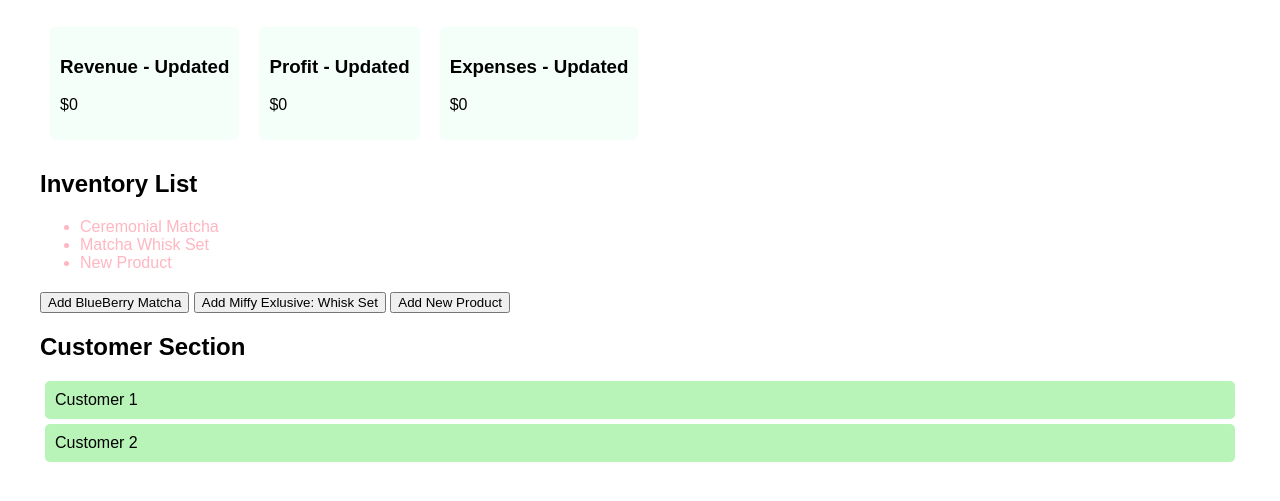
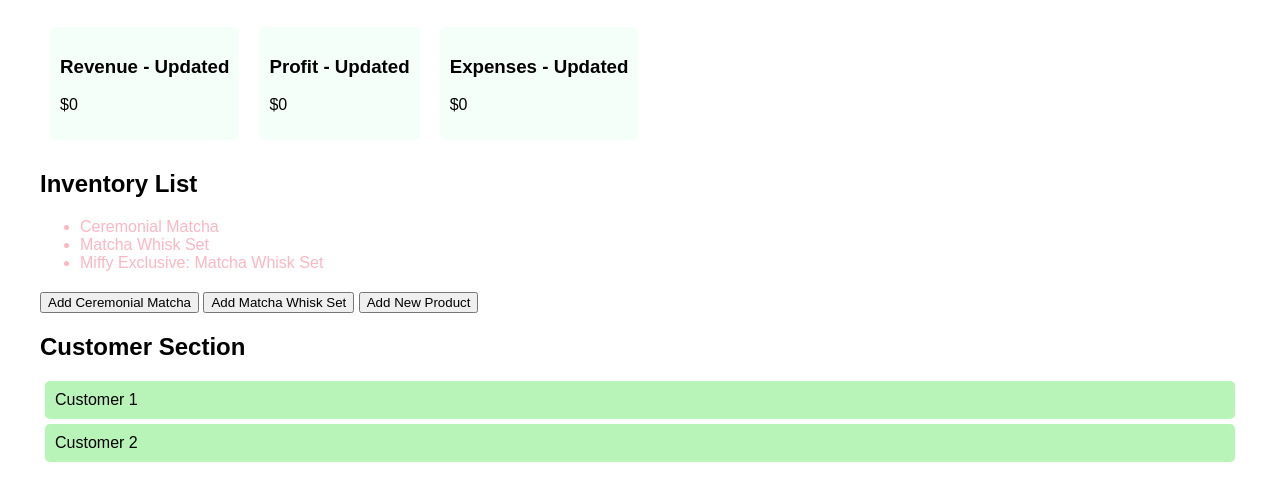
Before and after one commit to ashlym1/Coding-Challenge--12, a plain HTML site: page index.htm in a window 1280 px wide. Both pictures are taken after a click on the button "Add New Product". Shown: the part 151-652 px from the top of the page. Drawn offline with Linux system fonts and the light colour scheme.

Commit message:
Added new product

```diff
--- a/cc_12.js
+++ b/cc_12.js
@@ -55,7 +55,7 @@ addInventoryItem("Matcha Whisk Set");
 
 // adding  the product button
 document.getElementById("addProductButton").addEventListener("click", () => {
-    addInventoryItem("New Product");  //
+    addInventoryItem("Miffy Exclusive: Matcha Whisk Set");  //
 });
 
 // Task 4 - business customer section - event bubbling
--- a/index.htm
+++ b/index.htm
@@ -44,8 +44,8 @@
     <!-- Inventory List Section -->
     <h2>Inventory List</h2>
     <ul id="inventoryList"></ul>
-    <button onclick="addInventoryItem('BlueBerry Matcha')">Add BlueBerry Matcha</button>
-    <button onclick="addInventoryItem('Miffy Exlusive: Whisk set')">Add Miffy Exlusive: Whisk Set</button>
+    <button onclick="addInventoryItem('Ceremonial Matcha')">Add Ceremonial Matcha</button>
+    <button onclick="addInventoryItem('Matcha Whisk Set')">Add Matcha Whisk Set</button>
     <button id="addProductButton">Add New Product</button>
 
     <!-- Customer Section -->
```
